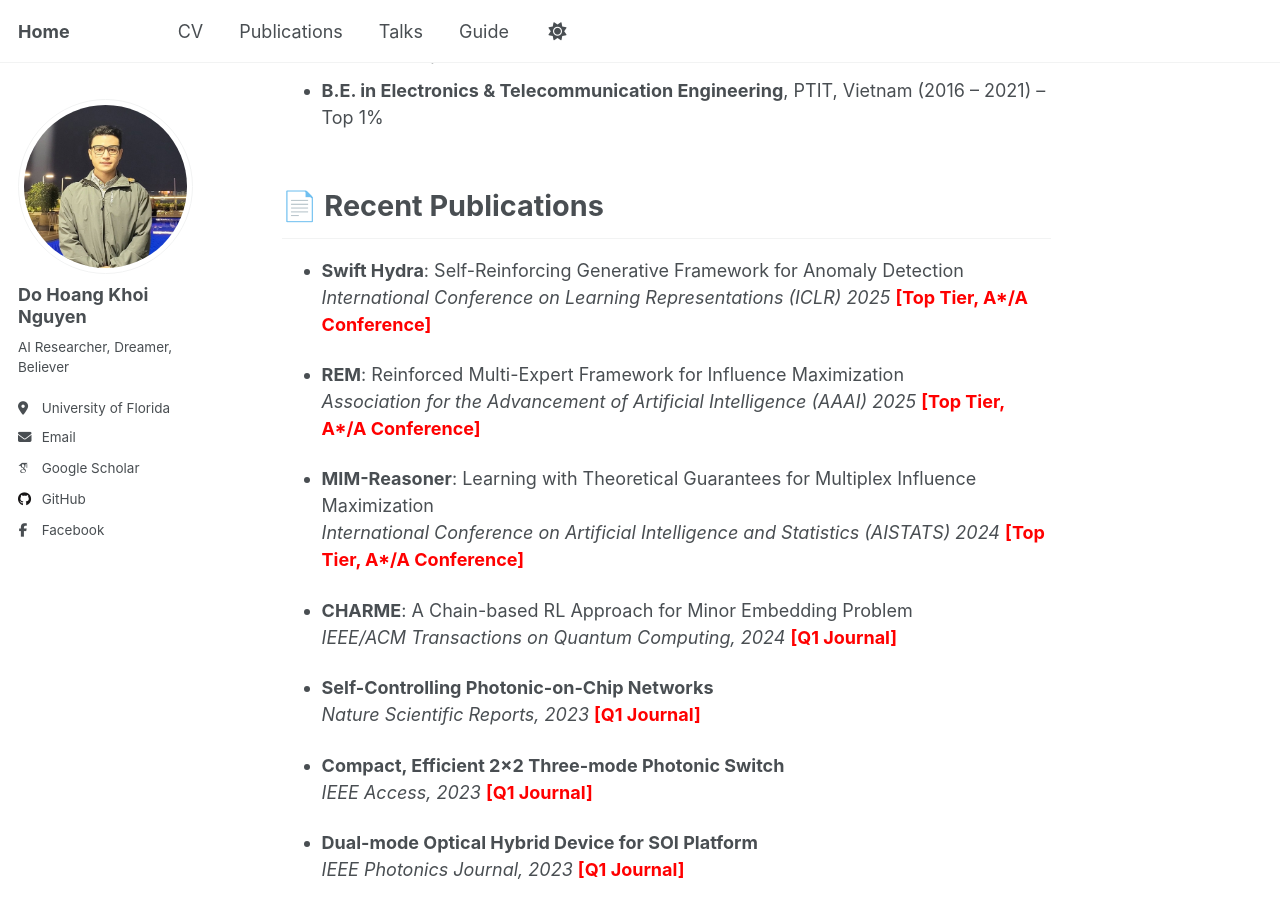
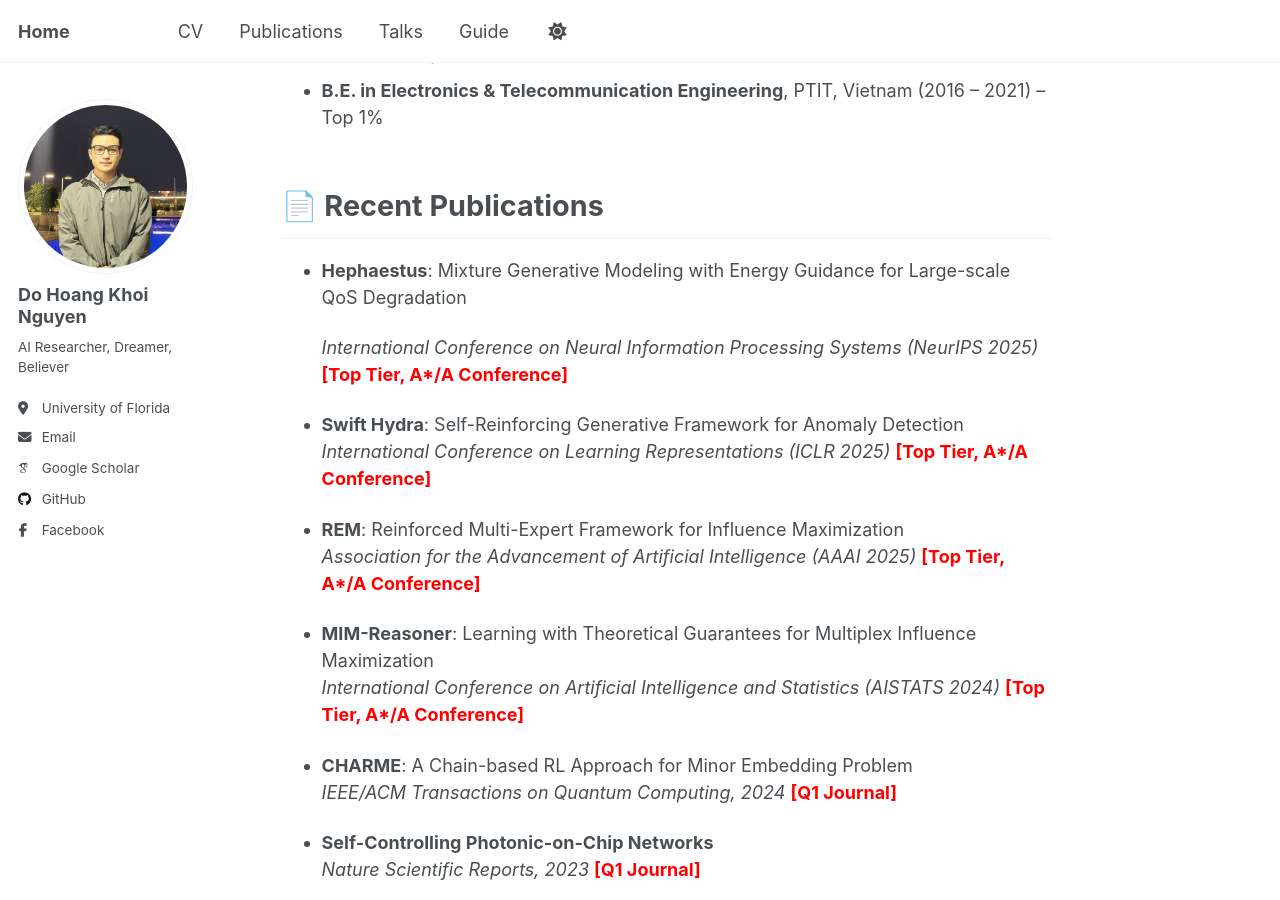
Before and after one commit to nguyendo1801/nguyendo1801.github.io, a Jekyll site: the page built from _pages/about.md, in a window 1280 px wide and 900 px high, scrolled down 681 px. Built offline with Jekyll 4.4.1, drawn with Linux system fonts in a browser that asks for light colours; some web fonts are replaced; a script that is not in the unit is left out.

Commit message:
Deploy academic site 0.0.0.0.0.0.2

```diff
--- a/_pages/about.md
+++ b/_pages/about.md
@@ -26,14 +26,18 @@ I’m especially drawn to problems that sit at the boundary between learning and
 
 <h2 style="font-size: 1.6rem; font-weight: bold;">📄 Recent Publications</h2>
 
+- <strong>Hephaestus</strong>: Mixture Generative Modeling with
+Energy Guidance for Large-scale QoS Degradation
+
+  <em>International Conference on  Neural Information Processing Systems (NeurIPS 2025) </em> <span style="color:red;"><strong>[Top Tier, A*/A Conference]</strong></span>
 - <strong>Swift Hydra</strong>: Self-Reinforcing Generative Framework for Anomaly Detection
-  <em>International Conference on Learning Representations (ICLR) 2025</em> <span style="color:red;"><strong>[Top Tier, A*/A Conference]</strong></span>
+  <em>International Conference on Learning Representations (ICLR 2025)</em> <span style="color:red;"><strong>[Top Tier, A*/A Conference]</strong></span>
 
 - <strong>REM</strong>: Reinforced Multi-Expert Framework for Influence Maximization
-  <em>Association for the Advancement of Artificial Intelligence (AAAI) 2025</em> <span style="color:red;"><strong>[Top Tier, A*/A Conference]</strong></span>
+  <em>Association for the Advancement of Artificial Intelligence (AAAI 2025)</em> <span style="color:red;"><strong>[Top Tier, A*/A Conference]</strong></span>
 
 - <strong>MIM-Reasoner</strong>: Learning with Theoretical Guarantees for Multiplex Influence Maximization
-  <em>International Conference on Artificial Intelligence and Statistics (AISTATS) 2024</em> <span style="color:red;"><strong>[Top Tier, A*/A Conference]</strong></span>
+  <em>International Conference on Artificial Intelligence and Statistics (AISTATS 2024)</em> <span style="color:red;"><strong>[Top Tier, A*/A Conference]</strong></span>
 
 - <strong>CHARME</strong>: A Chain-based RL Approach for Minor Embedding Problem
   <em>IEEE/ACM Transactions on Quantum Computing, 2024</em> <span style="color:red;"><strong>[Q1 Journal]</strong></span>
```
Also changed, not shown: 1 other file.
